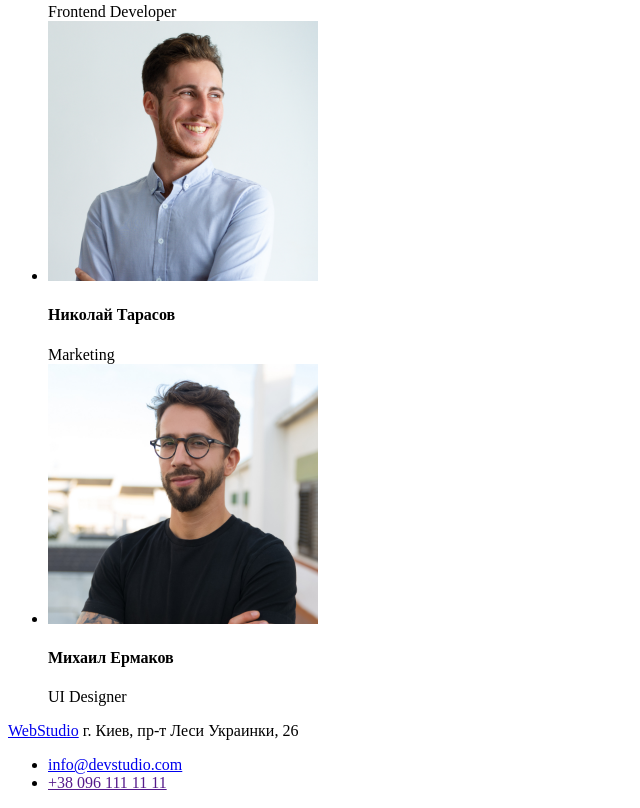
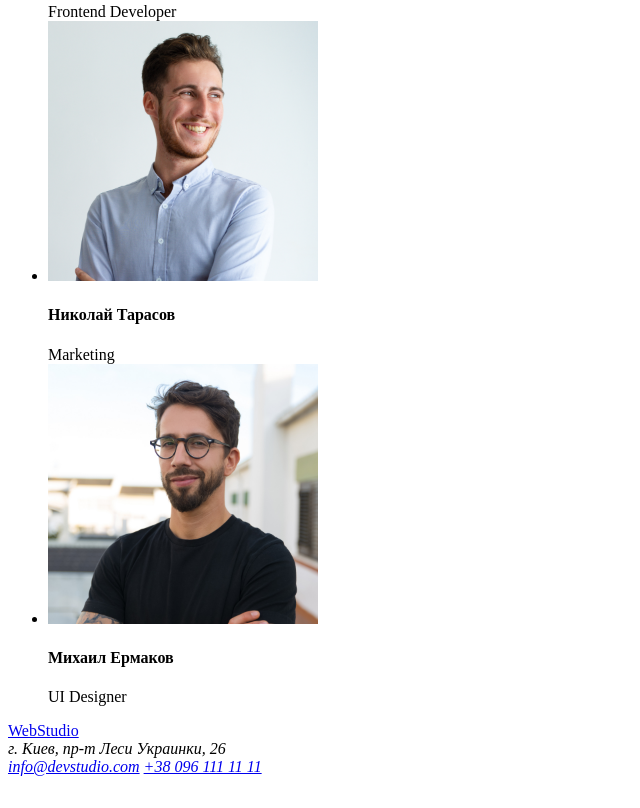
Before and after one commit to mikelp13/goit-markup-hw-01, a plain HTML site: page index.html in a window 1280 px wide. Shown: the part 1653-2461 px from the top of the page, without its empty margins (0-640 px from the left). After the commit the page ends 2437 px from the top, so only its background shows below. Drawn offline with Linux system fonts and the light colour scheme.

Commit message:
fixed footer section

```diff
--- a/index.html
+++ b/index.html
@@ -112,11 +112,14 @@
 
   <footer>
     <a href="/">WebStudio</a>
-    <span>г. Киев, пр-т Леси Украинки, 26</span>
-    <ul>
-      <li><a href="info@devstudio.com">info@devstudio.com</a></li>
-      <li><a href="">+38 096 111 11 11</a></li>
-    </ul>
+
+    <address> г. Киев, пр-т Леси Украинки, 26</address>
+
+    <address>
+      <a href="info@devstudio.com">info@devstudio.com</a>
+      <a href="tel:+380961111111">+38 096 111 11 11</a>
+    </address>
+
   </footer>
 
 
```
